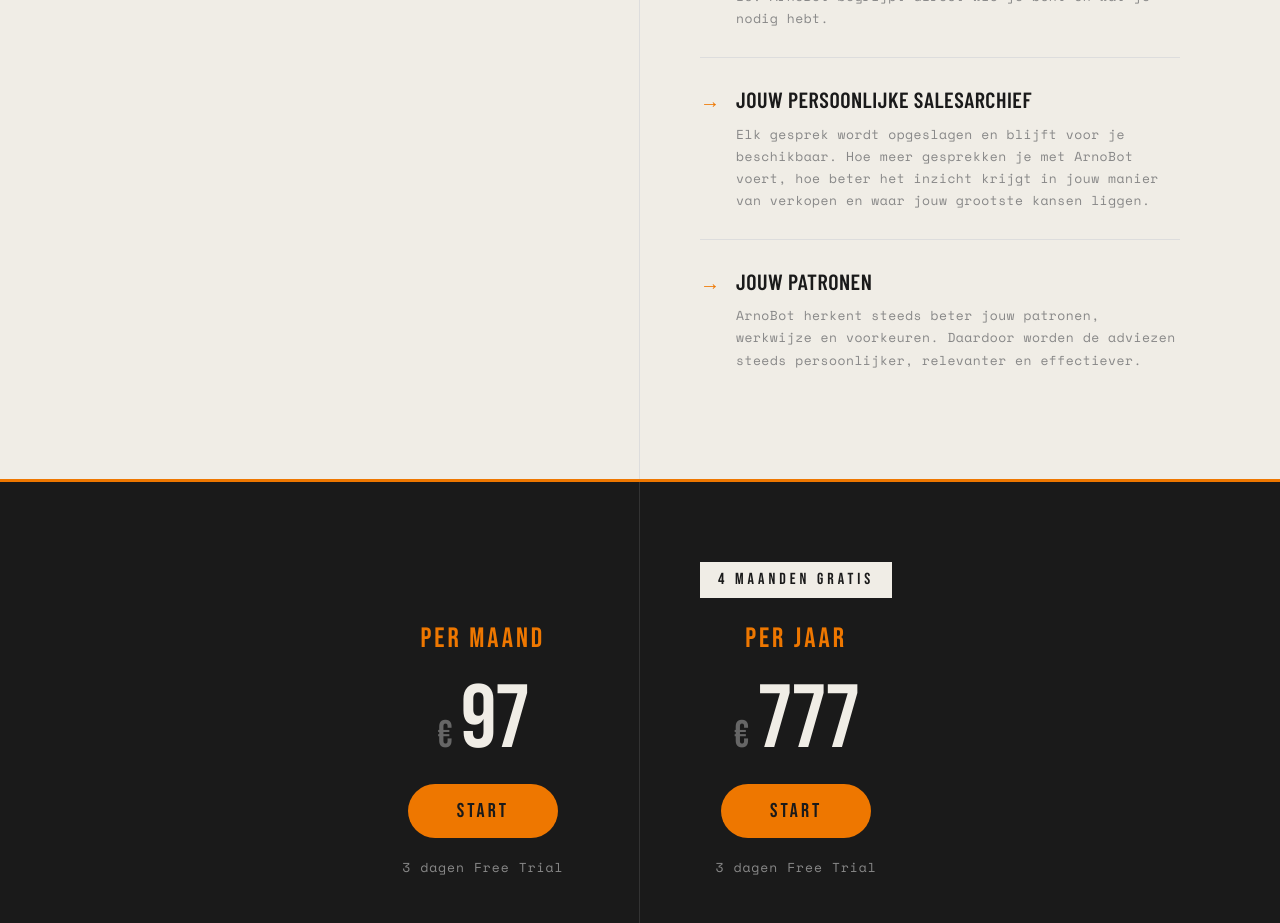
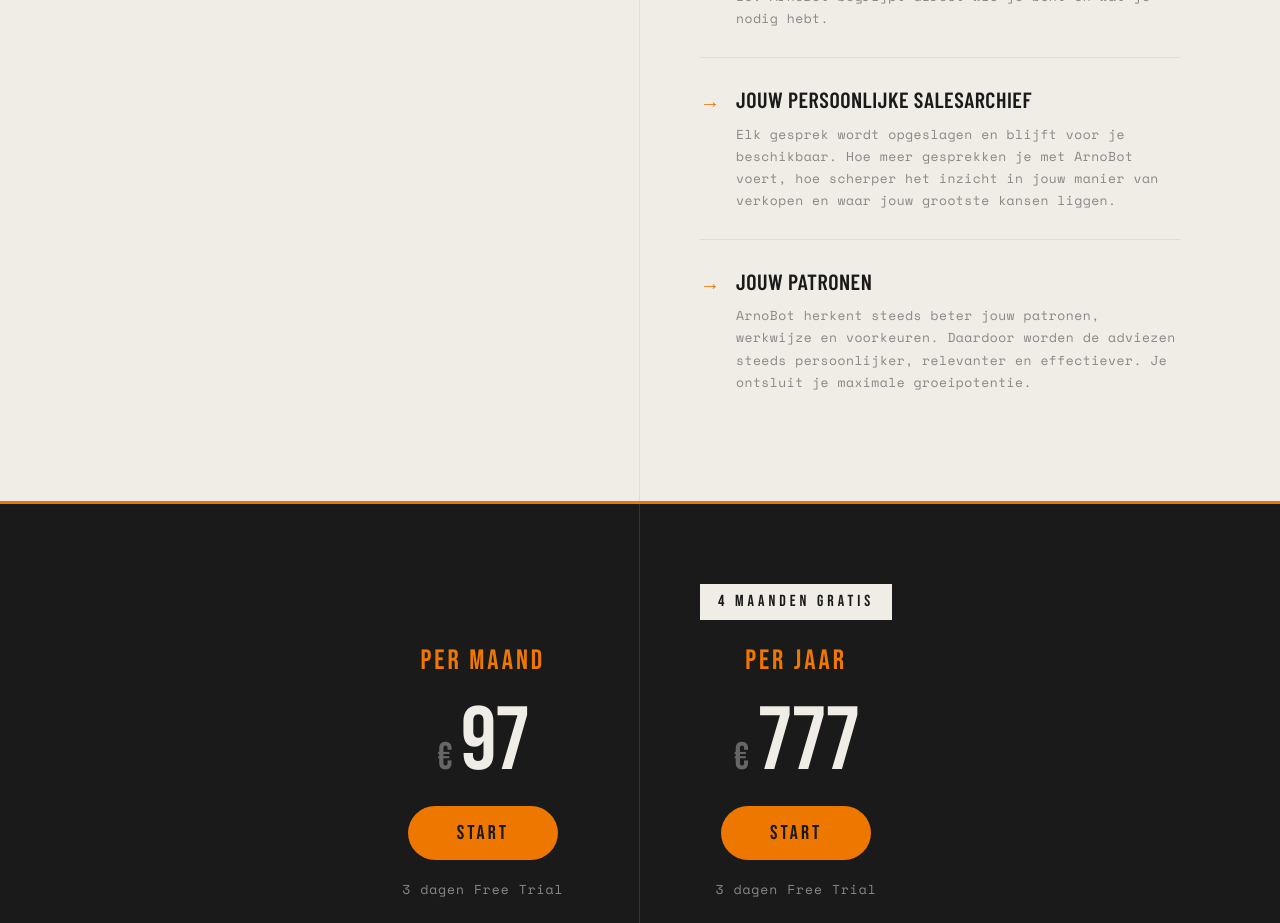
Before and after one commit to arnoceo-ops/arno-blog, a Next.js app: page /arnobot in a window 1280 px wide. Shown: the part 1040-1963 px from the top of the page. Built offline with nearby package versions, Linux system fonts and the light colour scheme; a web font is replaced by a local one.

Commit message:
content: salesarchief + patronen tekst verbeterd

```diff
--- a/app/arnobot/page.tsx
+++ b/app/arnobot/page.tsx
@@ -252,11 +252,11 @@ export default function ArnoBotLandingPage() {
             </div>
             <div className="feature-item">
               <span className="feature-arrow">→</span>
-              <span className="feature-text">Jouw persoonlijke salesarchief<small>Elk gesprek wordt opgeslagen en blijft voor je beschikbaar. Hoe meer gesprekken je met ArnoBot voert, hoe beter het inzicht krijgt in jouw manier van verkopen en waar jouw grootste kansen liggen.</small></span>
+              <span className="feature-text">Jouw persoonlijke salesarchief<small>Elk gesprek wordt opgeslagen en blijft voor je beschikbaar. Hoe meer gesprekken je met ArnoBot voert, hoe scherper het inzicht in jouw manier van verkopen en waar jouw grootste kansen liggen.</small></span>
             </div>
             <div className="feature-item" style={{borderBottom:'none'}}>
               <span className="feature-arrow">→</span>
-              <span className="feature-text">Jouw patronen<small>ArnoBot herkent steeds beter jouw patronen, werkwijze en voorkeuren. Daardoor worden de adviezen steeds persoonlijker, relevanter en effectiever.</small></span>
+              <span className="feature-text">Jouw patronen<small>ArnoBot herkent steeds beter jouw patronen, werkwijze en voorkeuren. Daardoor worden de adviezen steeds persoonlijker, relevanter en effectiever. Je ontsluit je maximale groeipotentie.</small></span>
             </div>
           </div>
         </div>
```
